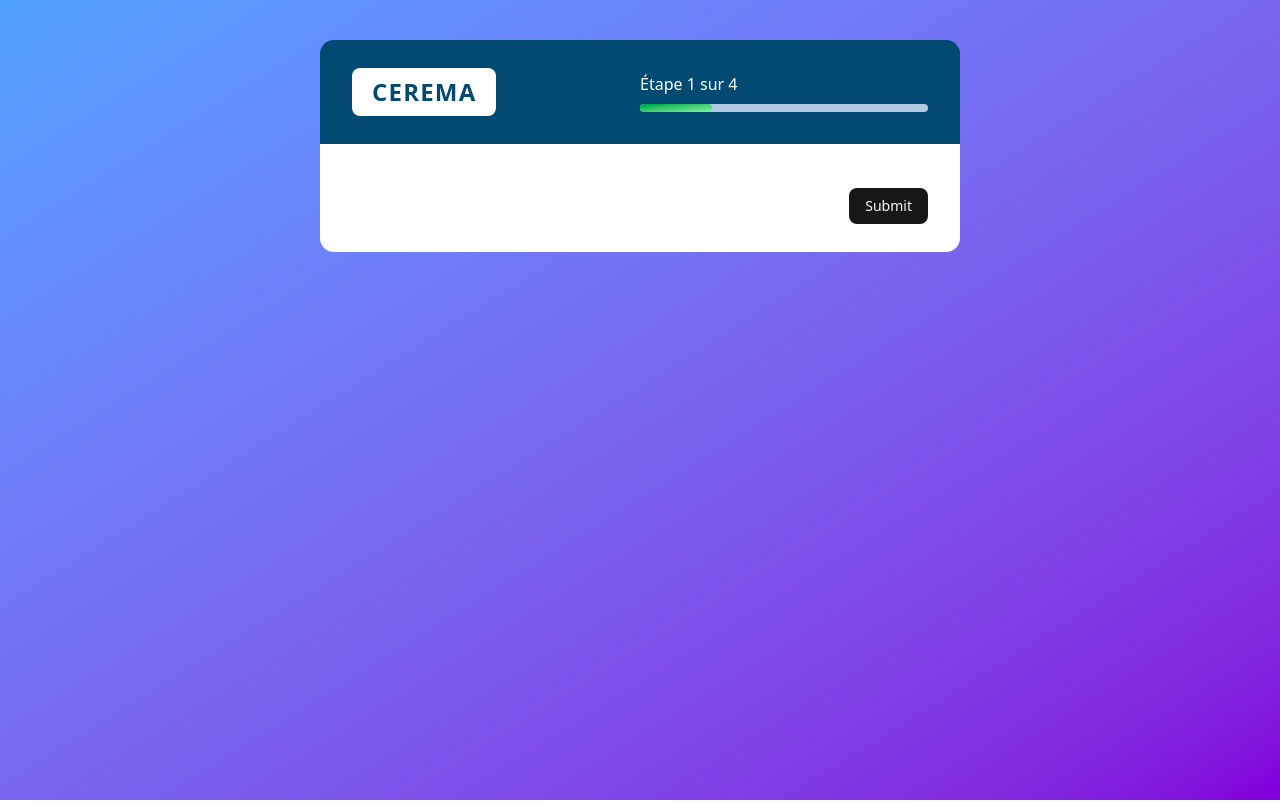
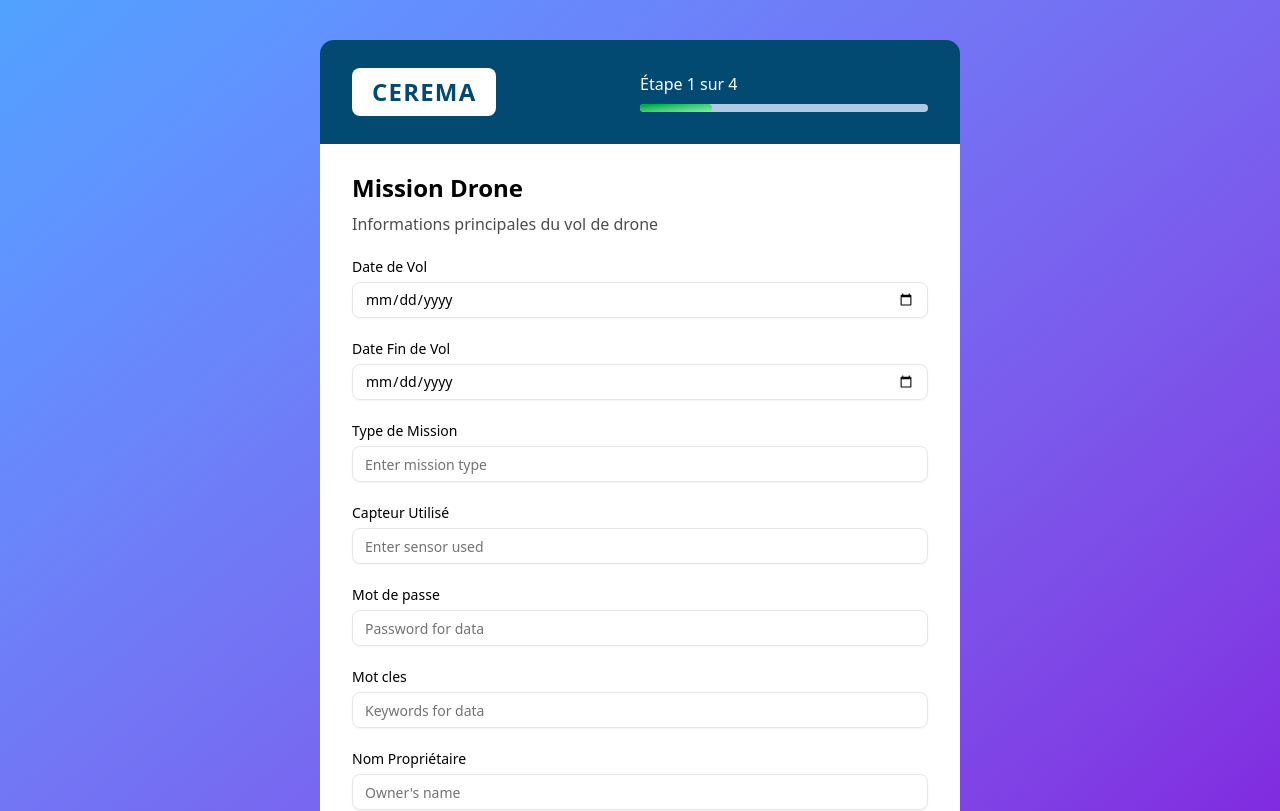
Before and after one commit to Mbungai-Francesco/PCE, a React (Vite) app: page / in a window 1280 px wide. Shown: the top 811 px of the page. Built offline with nearby package versions, Linux system fonts and the light colour scheme; no server answers.

Commit message:
generales default done

```diff
--- /dev/null
+++ b/src/hook/useJwt.ts
@@ -0,0 +1,46 @@
+import { useState, useEffect } from 'react';
+
+interface JwtStorage {
+    getJwt: () => string | null;
+    setJwt: (token: string) => void;
+    removeJwt: () => void;
+    hasJwt: () => boolean;
+}
+
+const JWT_KEY = 'jwt_token';
+
+export const useJwt = (): JwtStorage => {
+    const [jwt, setJwtState] = useState<string | null>(null);
+
+    useEffect(() => {
+        const token = localStorage.getItem(JWT_KEY);
+        if (token) {
+            setJwtState(token);
+        }
+    }, []);
+
+    const getJwt = (): string | null => {
+        return localStorage.getItem(JWT_KEY);
+    };
+
+    const setJwt = (token: string): void => {
+        localStorage.setItem(JWT_KEY, token);
+        setJwtState(token);
+    };
+
+    const removeJwt = (): void => {
+        localStorage.removeItem(JWT_KEY);
+        setJwtState(null);
+    };
+
+    const hasJwt = (): boolean => {
+        return localStorage.getItem(JWT_KEY) !== null;
+    };
+
+    return {
+        getJwt,
+        setJwt,
+        removeJwt,
+        hasJwt,
+    };
+};
--- a/src/pages/FormPages/FormPage.tsx
+++ b/src/pages/FormPages/FormPage.tsx
@@ -6,6 +6,7 @@ import { Button } from '@/components/ui/button';
 import { loadToast } from '@/lib/loadToast';
 import { getMissionDroneById } from '@/api/MissionDroneApi';
 import { useData } from '@/hook/useData';
+import { useJwt } from '@/hook/useJwt';
 
 export const FormPage = () => {
   const [formNum, setFormNum] = useState(1);
@@ -14,6 +15,7 @@ export const FormPage = () => {
   const generaleFormRef = useRef<GeneraleFormHandle>(null);
 
   const { missionData, setMissionData } = useData();
+  const { getJwt } = useJwt();
 
   useEffect(() => {
     if(progressRef.current){
@@ -63,7 +65,7 @@ export const FormPage = () => {
           </div>
         </div>
         <div className={cn('w-full min-h-10 bg-white rounded-b-xl py-7 px-8 text-black')}>
-          {(formNum === 1 && missionData?.id) && <MissionForm ref={missionFormRef} />}
+          {formNum === 1 && <MissionForm ref={missionFormRef} />}
           {formNum === 2 && <GeneraleForm ref={generaleFormRef} />}
           <div className='mt-4 flex justify-end space-x-4'>
             {formNum != 1 &&
--- a/src/pages/FormPages/GeneraleForm.tsx
+++ b/src/pages/FormPages/GeneraleForm.tsx
@@ -3,7 +3,7 @@ import { cn } from "../../lib/utils";
 import { zodResolver } from "@hookform/resolvers/zod";
 import { useForm } from "react-hook-form";
 import { z } from "zod";
-import { forwardRef, useImperativeHandle } from "react";
+import { forwardRef, useEffect, useImperativeHandle } from "react";
 
 import {
 	Form,
@@ -18,6 +18,8 @@ import { useMutation } from "@tanstack/react-query";
 import type { MetaGenerales } from "@/types";
 import { loadToast } from "@/lib/loadToast";
 import { createMetaGenerales } from "@/api/MetaGeneralesApi";
+import { useData } from "@/hook/useData";
+import { useJwt } from "@/hook/useJwt";
 
 const formSchema = z.object({
 	titre: z.string().min(1, "Title is required"),
@@ -30,6 +32,8 @@ export interface GeneraleFormHandle {
 }
 
 export const GeneraleForm = forwardRef<GeneraleFormHandle>((_props, ref) => {
+	const { generaleData, setGeneraleData } = useData()
+	const { getJwt } = useJwt()
 	// 1. Define your form.
 	const form = useForm<z.infer<typeof formSchema>>({
 		resolver: zodResolver(formSchema),
@@ -40,11 +44,31 @@ export const GeneraleForm = forwardRef<GeneraleFormHandle>((_props, ref) => {
 		},
 	});
 
+	// Reset form when generaleData changes
+	useEffect(() => {
+		if (generaleData) {
+			form.reset({
+				titre: generaleData.titre || "",
+				resume: generaleData.resume || "",
+				categorieThematique: generaleData.categorieThematique || "",
+			});
+		}
+	}, [generaleData, form]);
+
 	// 2. Define a submit handler.
 	function onSubmit(values: z.infer<typeof formSchema>) {
 		// Do something with the form values.
 		// ✅ This will be type-safe and validated.
 		console.log(values);
+		const id = getJwt();
+		if(id){
+			const val : MetaGenerales = {
+				...values,
+				idMission : id
+			}
+			mutate(val);
+		}
+
 	}
 
 	const { mutate } = useMutation({
@@ -55,6 +79,7 @@ export const GeneraleForm = forwardRef<GeneraleFormHandle>((_props, ref) => {
 		onSuccess: (data) => {
 			console.log("Generales created successfully:", data);
 			loadToast("Generales Created", "", 1, "green");
+			setGeneraleData(data);
 		},
 		onError: (error) => {
 			loadToast("Error Creating Generales", "", 3000, "red");
--- a/src/pages/FormPages/MissionForm.tsx
+++ b/src/pages/FormPages/MissionForm.tsx
@@ -3,7 +3,7 @@ import { cn } from "../../lib/utils";
 import { zodResolver } from "@hookform/resolvers/zod";
 import { useForm } from "react-hook-form";
 import { z } from "zod";
-import { forwardRef, useImperativeHandle } from "react";
+import { forwardRef, useEffect, useImperativeHandle } from "react";
 
 import {
 	Form,
@@ -19,6 +19,7 @@ import type { MissionDrone } from "@/types";
 import { createMissionsDrones } from "@/api/MissionDroneApi";
 import { loadToast } from "@/lib/loadToast";
 import { useData } from "@/hook/useData";
+import { useJwt } from "@/hook/useJwt";
 
 const formSchema = z.object({
 	dateDebutVol: z.string().min(1, "Flight date is required"),
@@ -41,27 +42,42 @@ export interface MissionFormHandle {
 export const MissionForm = forwardRef<MissionFormHandle>((_props, ref) => {
 	// const { initialData } = props;
   const { missionData, setMissionData } = useData();
-
-  // Use prop data if provided, otherwise use context
-  // const data = initialData || missionData;
-  const data = missionData;
+  const { setJwt } = useJwt();
 
 	// 1. Define your form.
 	const form = useForm<z.infer<typeof formSchema>>({
 		resolver: zodResolver(formSchema),
 		defaultValues: {
-			dateDebutVol: data?.dateDebutVol ? new Date(data.dateDebutVol).toISOString().split('T')[0] : "",
-			dateFinVol: data?.dateFinVol ? new Date(data.dateFinVol).toISOString().split('T')[0] : "",
-			typeMission: data?.typeMission || "",
-      capteurUtilise: data?.capteurUtilise || "",
-      statutValidation: data?.statutValidation || false,
-      motDePasse: data?.motDePasse || "",
-      motsCles: data?.motsCles || "",
-      nomProprietaire: data?.nomProprietaire || "",
-      emailProprietaire: data?.emailProprietaire || "",
-      entrepriseProprietaire: data?.entrepriseProprietaire || "",
+			dateDebutVol: missionData?.dateDebutVol ? new Date(missionData.dateDebutVol).toISOString().split('T')[0] : "",
+			dateFinVol: missionData?.dateFinVol ? new Date(missionData.dateFinVol).toISOString().split('T')[0] : "",
+			typeMission: missionData?.typeMission || "",
+      capteurUtilise: missionData?.capteurUtilise || "",
+      statutValidation: missionData?.statutValidation || false,
+      motDePasse: missionData?.motDePasse || "",
+      motsCles: missionData?.motsCles || "",
+      nomProprietaire: missionData?.nomProprietaire || "",
+      emailProprietaire: missionData?.emailProprietaire || "",
+      entrepriseProprietaire: missionData?.entrepriseProprietaire || "",
 		},
 	});
+
+	// Reset form when missionData changes
+	useEffect(() => {
+		if (missionData) {
+			form.reset({
+				dateDebutVol: missionData.dateDebutVol ? new Date(missionData.dateDebutVol).toISOString().split('T')[0] : "",
+				dateFinVol: missionData.dateFinVol ? new Date(missionData.dateFinVol).toISOString().split('T')[0] : "",
+				typeMission: missionData.typeMission || "",
+				capteurUtilise: missionData.capteurUtilise || "",
+				statutValidation: missionData.statutValidation || false,
+				motDePasse: missionData.motDePasse || "",
+				motsCles: missionData.motsCles || "",
+				nomProprietaire: missionData.nomProprietaire || "",
+				emailProprietaire: missionData.emailProprietaire || "",
+				entrepriseProprietaire: missionData.entrepriseProprietaire || "",
+			});
+		}
+	}, [missionData, form]);
 
 	// 2. Define a submit handler.
 	function onSubmit(values: z.infer<typeof formSchema>) {
@@ -86,6 +102,7 @@ export const MissionForm = forwardRef<MissionFormHandle>((_props, ref) => {
     onSuccess: (data) =>{
       loadToast('Mission Created', '', 3000, 'green')
       console.log("Mission Drone created successfully:", data);
+      setJwt(data.id || '')
       setMissionData(data);
     },
     onError: (error) =>{
```
